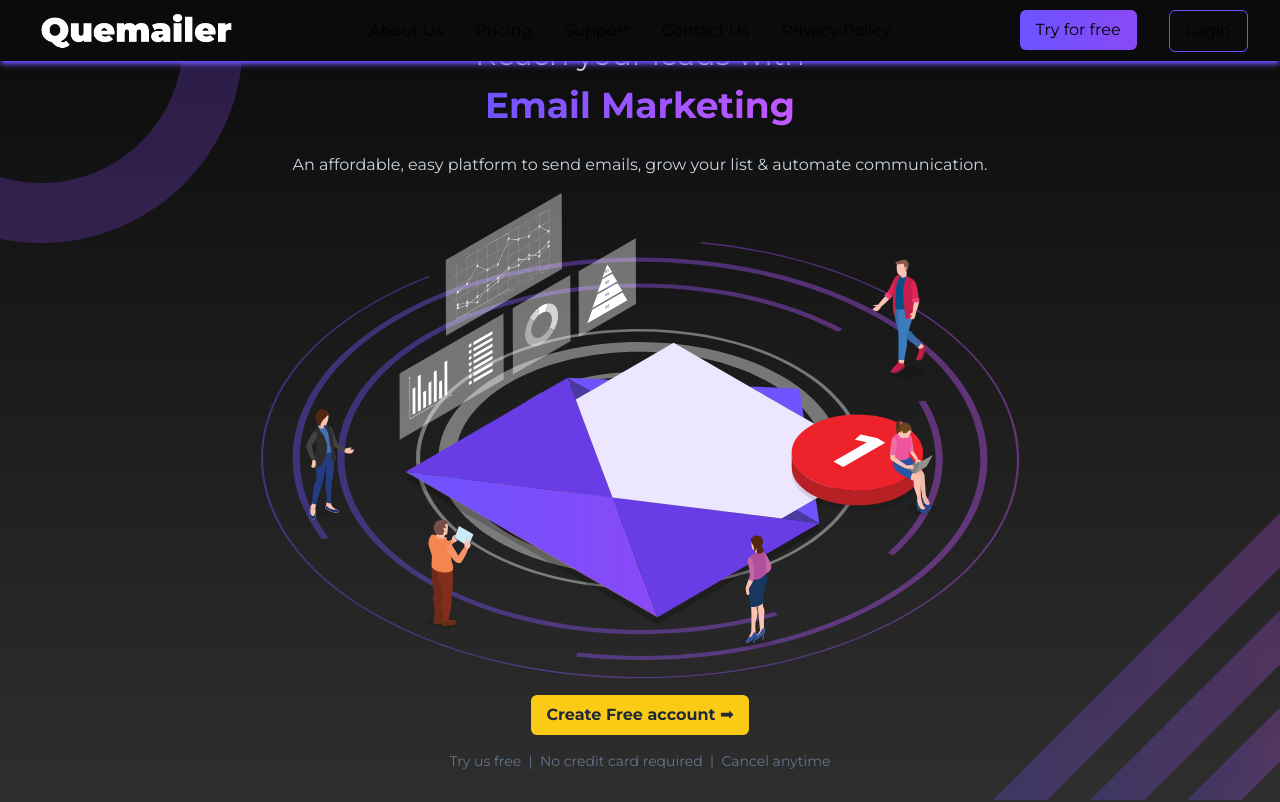
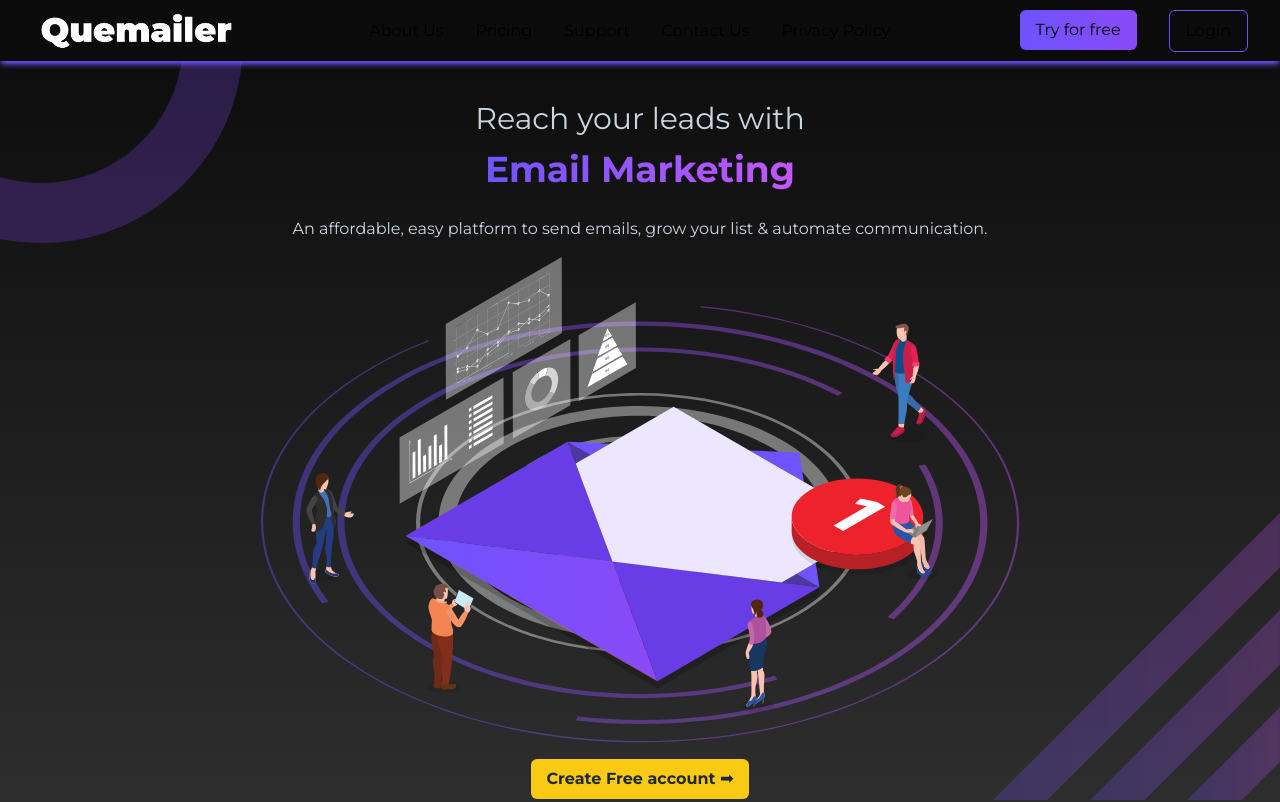
Before and after one commit to mhmalvi/quemail-client, a Next.js app: page / in a window 1280 px wide. Shown: the top 802 px of the page. Built offline with nearby package versions, Linux system fonts and the light colour scheme.

Commit message:
Updated url redirect on signout

```diff
--- a/src/components/HomeLayoutUI/topnav.tsx
+++ b/src/components/HomeLayoutUI/topnav.tsx
@@ -67,7 +67,7 @@ const Topnav = () => {
       Storage.removeItem("photo");
       Storage.removeItem("email");
       Storage.removeItem("userID");
-      router.push("/login");
+      router.push("/");
     }
   }, [logoutConfirm, router]);
 
--- a/src/components/Landing/Footer.tsx
+++ b/src/components/Landing/Footer.tsx
@@ -16,7 +16,7 @@ const Footer = () => {
     <div className="relative flex flex-col gap-4 items-start justify-between w-full h-full 2xl:px-72 xl:px-64 lg:px-36 md:px-8 px-2 my-8">
       <Image
         src={Images && Images.Logo}
-        className={`lg:w-52 m-0 p-0
+        className={`lg:w-52 w-full m-0 p-0
         `}
         alt="Logo"
       />
--- a/src/components/Landing/SectionOne.tsx
+++ b/src/components/Landing/SectionOne.tsx
@@ -6,7 +6,7 @@ import Images from "../utils/images";
 const SectionOne = () => {
   return (
     <div className="w-full flex flex-col gap-4 items-center justify-center h-screen	">
-      <h1 className="m-0 px-0 py-2 lg:text-4xl text-3xl text-center flex flex-col gap-2 text-slate-300 lg:mt-8">
+      <h1 className="m-0 px-0 py-2 lg:text-4xl text-3xl text-center flex flex-col gap-2 text-slate-300 lg:mt-8 mt-32">
         Reach your leads with
         <span className="bg-clip-text text-transparent bg-gradient-to-r from-brand-color to-brand-color-2 py-1 font-semibold lg:text-5xl text-4xl">
           Email Marketing
```
